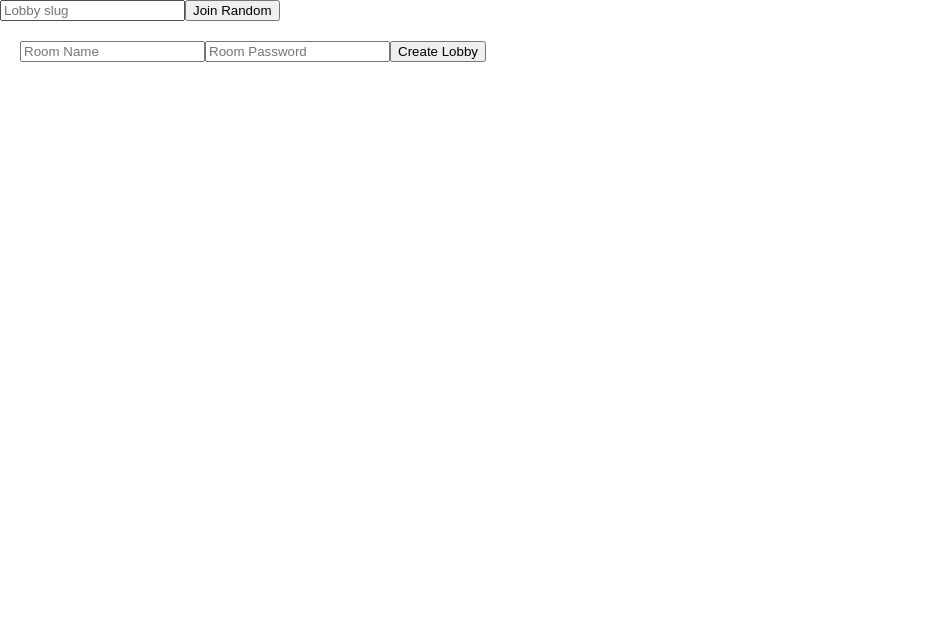
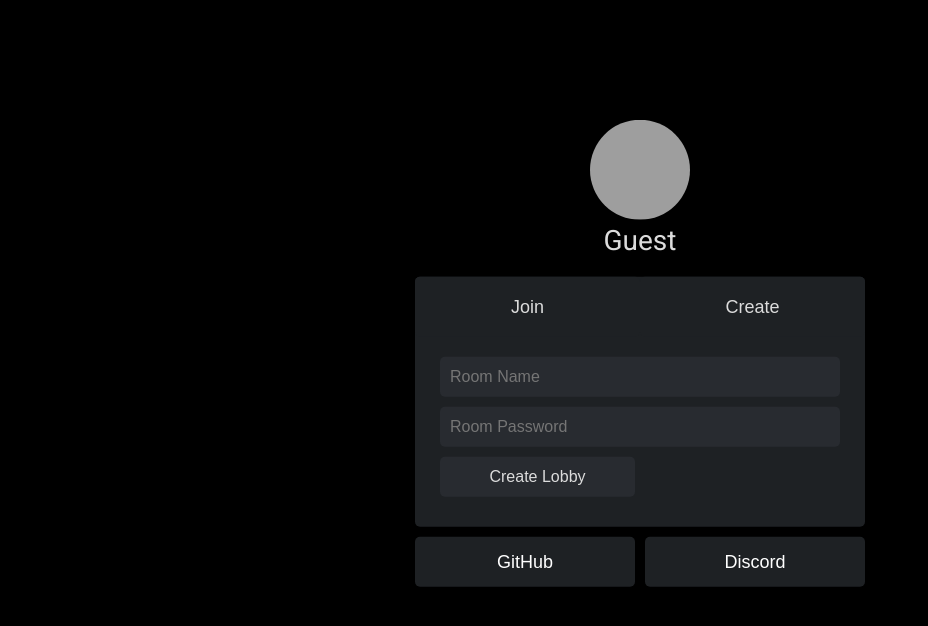
Before and after one commit to hawkservers/hackathon-chat-react, a React (Create React App) app: page / in a window 1280 px wide. Shown: the top 626 px of the page, without its empty margins (0-928 px from the left). Built offline with nearby package versions, Linux system fonts and the light colour scheme; no server answers; grey boxes are pictures that could not be loaded.

Commit message:
home n stuff

```diff
--- a/public/global.css
+++ b/public/global.css
@@ -1,3 +1,8 @@
 html {
     font-family: 'Roboto', sans-serif;
 }
+
+button:hover {
+    cursor: pointer;
+    filter: brightness(1.1);
+}
--- a/src/Components/Lobby/Chat.jsx
+++ b/src/Components/Lobby/Chat.jsx
@@ -72,7 +72,7 @@ export default class Chat extends Component {
       <div className="messageContainer" key={index}>
         <span className="name">{ msg.user.username }</span>
         <div className="splitter">
-          <img alt="User Image" src={msg.user.avatar || 'https://i.pinimg.com/736x/33/32/6d/33326dcddbf15c56d631e374b62338dc.jpg'} className="image"/>
+          <img alt="User Avatar" src={msg.user.avatar || 'https://i.pinimg.com/736x/33/32/6d/33326dcddbf15c56d631e374b62338dc.jpg'} className="image"/>
           <div className="message">
             { msg.message }
           </div>
--- a/src/Components/Lobby/chat.scss
+++ b/src/Components/Lobby/chat.scss
@@ -71,9 +71,9 @@
     position: absolute;
     bottom: 0;
     margin: 20px;
-    border-radius: 25px;
-    padding-left: 20px;
-    padding-right: 20px;
+    border-radius: 5px;
+    padding-left: 10px;
+    padding-right: 10px;
     -moz-box-sizing: border-box;
     -webkit-box-sizing: border-box;
     box-sizing: border-box;
--- a/src/Pages/Home.jsx
+++ b/src/Pages/Home.jsx
@@ -1,6 +1,9 @@
 import React, {Component} from 'react';
 import Socket from "../Services/Socket";
 import {Redirect} from 'react-router-dom';
+import {FontAwesomeIcon} from "@fortawesome/react-fontawesome";
+
+import "./home.scss"
 
 export default class Home extends Component {
   state = {
@@ -59,14 +62,37 @@ export default class Home extends Component {
     }
 
     return (
-      <div>
-        <input onKeyDown={this.joinLobby} placeholder="Lobby slug"/>
-        <button onClick={() => this.joinRandom()}>Join Random</button>
-
-        <div style={{margin: 20}}>
-          <input placeholder="Room Name" name="name" onChange={this.createInputChange}/>
-          <input placeholder="Room Password" name="password" onChange={this.createInputChange}/>
-          <button onClick={() => this.createLobby()}>Create Lobby</button>
+      <div className="home">
+        <div className="container">
+          <div className="user">
+            <img alt="User Avatar" src="https://cdn.business2community.com/wp-content/uploads/2017/08/blank-profile-picture-973460_640.png"/>
+            <span>Guest</span>
+          </div>
+          <div className="room">
+            <div className="options">
+              <button className="option">Join</button>
+              <button className="option">Create</button>
+            </div>
+            {/*<div className="join">*/}
+            {/*  <input onKeyDown={this.joinLobby} placeholder="Lobby slug"/>*/}
+            {/*  <div className="flex">*/}
+            {/*    <button onClick={() => this.joinRandom()}>Join</button>*/}
+            {/*    <button onClick={() => this.joinRandom()}>Random</button>*/}
+            {/*  </div>*/}
+            {/*</div>*/}
+            <div className="create">
+              <input placeholder="Room Name" name="name" onChange={this.createInputChange}/>
+              <input placeholder="Room Password" name="password" onChange={this.createInputChange}/>
+              <button onClick={() => this.createLobby()}>Create Lobby</button>
+            </div>
+          </div>
+          <div className="logins">
+            <button className="login">
+              {/*<FontAwesomeIcon icon={}/>*/}
+              GitHub
+            </button>
+            <button className="login">Discord</button>
+          </div>
         </div>
       </div>
     )
--- /dev/null
+++ b/src/Pages/home.scss
@@ -0,0 +1,115 @@
+.home {
+  background: black;
+  width: 100vw;
+  height: 100vh;
+
+  .container {
+    width: 100%;
+    position: absolute;
+    top: 50%;
+    transform: translateY(-60%);
+
+    .user {
+      width: 125px;
+      margin: auto auto 20px;
+      text-align: center;
+
+      img {
+        width: 100px;
+        height: 100px;
+        border-radius: 50%;
+      }
+
+      span {
+        color: #DCDCDC;
+        font-size: 28px;
+      }
+    }
+
+    .room {
+      margin: auto;
+      width: 450px;
+      height: 250px;
+      background: #1E2124;
+      border-radius: 5px;
+      //display: flex;
+
+      .options {
+        width: 100%;
+
+        .option {
+          width: 50%;
+          height: 60px;
+          margin-top: 0;
+          background: #1E2124;
+          color: #DCDCDC;
+          border: none;
+          outline: none;
+          font-size: 18px;
+        }
+      }
+
+      input {
+        font-size: 16px;
+        height: 40px;
+        width: 100%;
+        margin-bottom: 10px;
+        background: #282B30;
+        color: #DCDCDC;
+        border: none;
+        outline: none;
+        border-radius: 5px;
+        padding-left: 10px;
+        padding-right: 10px;
+        -moz-box-sizing: border-box;
+        -webkit-box-sizing: border-box;
+        box-sizing: border-box;
+      }
+
+      .flex {
+        width: 100%;
+        display: flex;
+        justify-content: space-between;
+      }
+
+      button {
+        font-size: 16px;
+        height: 40px;
+        width: 195px;
+        background: #282B30;
+        color: #DCDCDC;
+        border: none;
+        outline: none;
+        border-radius: 5px;
+      }
+
+      .join {
+        width: 400px;
+        margin: 40px auto auto;
+      }
+
+      .create {
+        width: 400px;
+        margin: 20px auto auto;
+      }
+    }
+
+    .logins {
+      width: 450px;
+      margin: 10px auto auto;
+      display: flex;
+      justify-content: space-between;
+
+      .login {
+        border-radius: 5px;
+        outline: none;
+        border: none;
+        width: 220px;
+        height: 50px;
+        background: #1E2124;
+        color: white;
+        font-size: 18px;
+      }
+    }
+  }
+}
--- a/src/Pages/lobby.scss
+++ b/src/Pages/lobby.scss
@@ -34,10 +34,6 @@ body {
       transition: background-color 200ms ease;
       color: #DCDCDC;
       font-size: 1.3rem;
-
-      &:hover {
-        background: #323232;
-      }
     }
   }
 }
```
